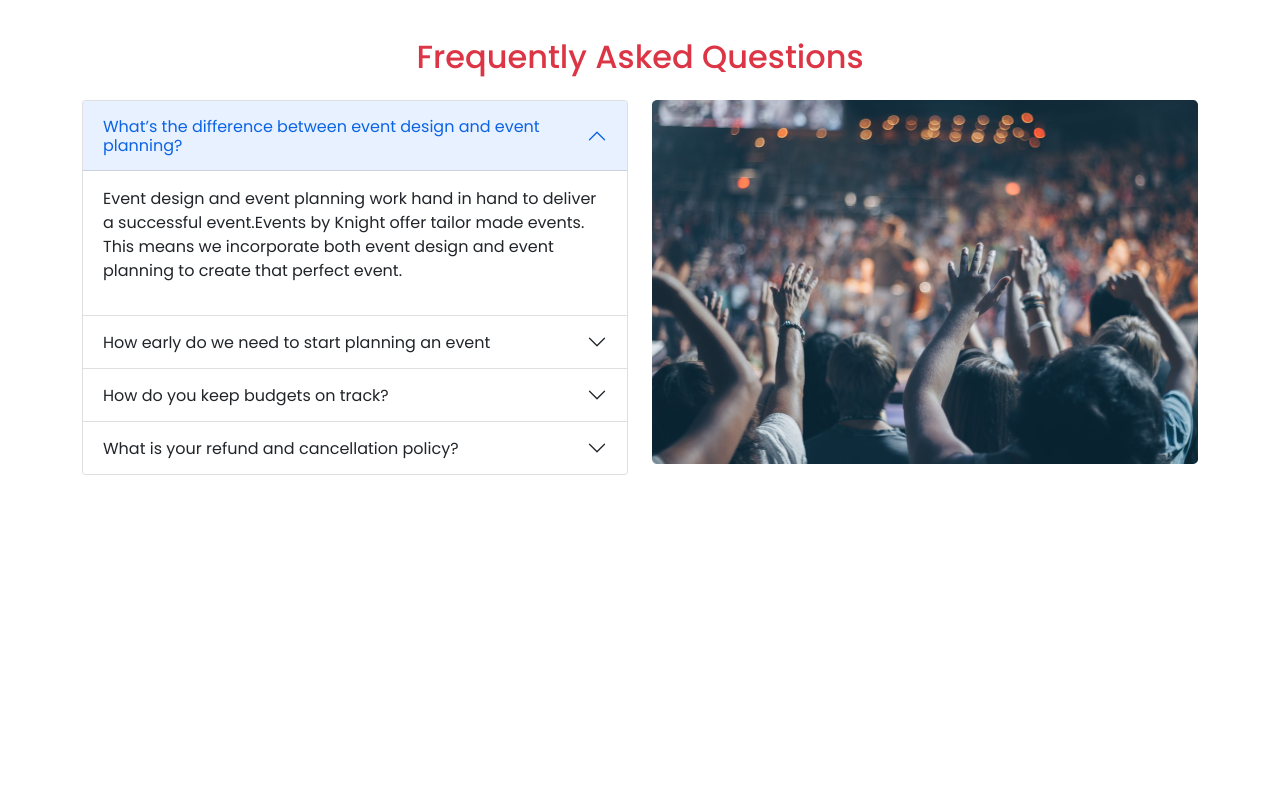
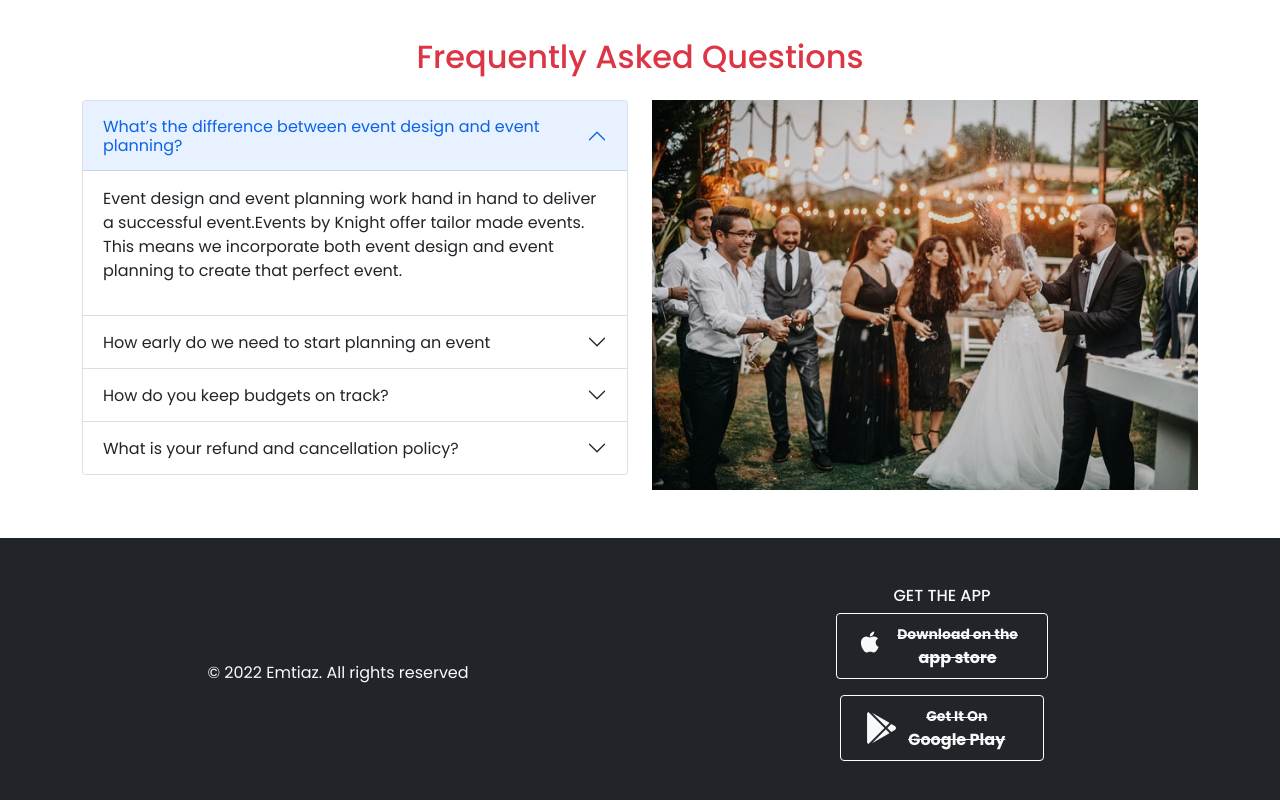
Before and after one commit to EmtiazHossainE2/convention-center, a plain HTML site: page index.html in a window 1280 px wide. Shown: the part 2513-3313 px from the top of the page. Before the commit the page ends 3036 px from the top, so only its background shows below. Drawn offline with nearby package versions, Linux system fonts and the light colour scheme.

Commit message:
footer added

```diff
--- a/index.html
+++ b/index.html
@@ -20,7 +20,7 @@
     <!-- header area start  -->
     <header >
         <!-- navigation area start -->
-        <nav class="navbar navbar-expand-lg navbar-light bg-light fixed-lg-top">
+        <nav class="navbar navbar-expand-lg navbar-light bg-light ">
             <div class="container">
                 <a class="navbar-brand fw-bold" href="#index.html">Victoria Convention Center</a>
                 <button class="navbar-toggler" type="button" data-bs-toggle="collapse" data-bs-target="#navbarTogglerDemo02" aria-controls="navbarTogglerDemo02" aria-expanded="false" aria-label="Toggle navigation">
@@ -275,7 +275,7 @@
                     </div>
                 </div>
                 <div class="col-lg-6 order-lg-2 order-first">
-                    <img src="images/people.png" class="img-fluid" alt="">
+                    <img src="images/party.jpg" class="img-fluid" alt="">
                 </div>
             </div>
 
@@ -285,10 +285,41 @@
     <!-- main area end -->
 
     <!-- footer area start  -->
-    <footer>
-
+    <footer class="bg-dark text-light p-5">
+        <div class="row">
+            <div class="col-lg-6 d-flex align-items-center justify-content-center">
+                <p class="text-center">© 2022 Emtiaz. All rights reserved</p>
+            </div>
+            <div class="col-lg-6 d-flex align-items-center justify-content-center">
+                <div class="text-center">
+                    <h6 class="text-uppercase">get the app</h6>
+                    <p><a target="_blank" href="https://www.apple.com/app-store/"><button type="button" class="btn btn-dark text-light px-4 py-2 fw-bold buttong">
+                        <div class="row">
+                            <div class="col-2">
+                                <i class="fab fa-apple fs-4 pt-2"></i>
+                            </div>
+                            <div class="col-10">
+                                <s ><small>Download on the</small> <br> app store</s>
+                            </div>
+                        </div>
+                    </button></a> </p>
+                    <p><a target="_blank" href="https://play.google.com/store/apps/details?id=us.zoom.videomeetings"><button type="button" class="btn btn-dark text-light px-4 py-2 fw-bold buttong">
+                        <div class="row">
+                            <div class="col-2">
+                                <i class="fab fa-google-play fs-2 pt-2"></i>
+                            </div>
+                            <div class="col-10">
+                                <s ><small>Get It On</small> <br> Google Play</s>
+                            </div>
+                        </div>
+                    </button></a> </p>
+                </div>
+            </div >
+        </div>
     </footer>
     <!-- footer area end -->
+
+
 
 
 
--- a/style.css
+++ b/style.css
@@ -13,3 +13,9 @@
     background-size: cover;
     display: block;
 }
+div .buttong{
+    border: 1px solid #fff;
+}
+div .buttong:hover{
+    border: 1px solid #fff;
+}
```
Also changed, not shown: images/party.jpg (added).
